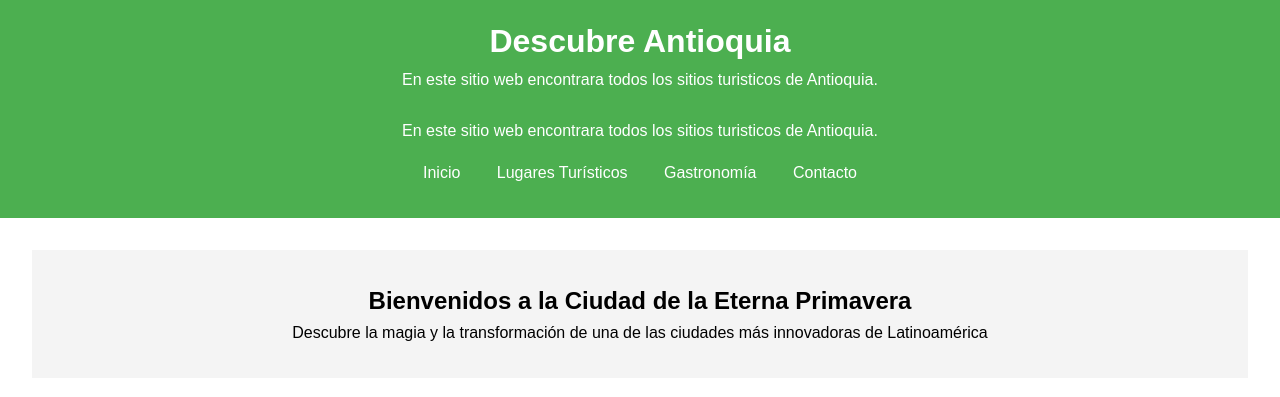
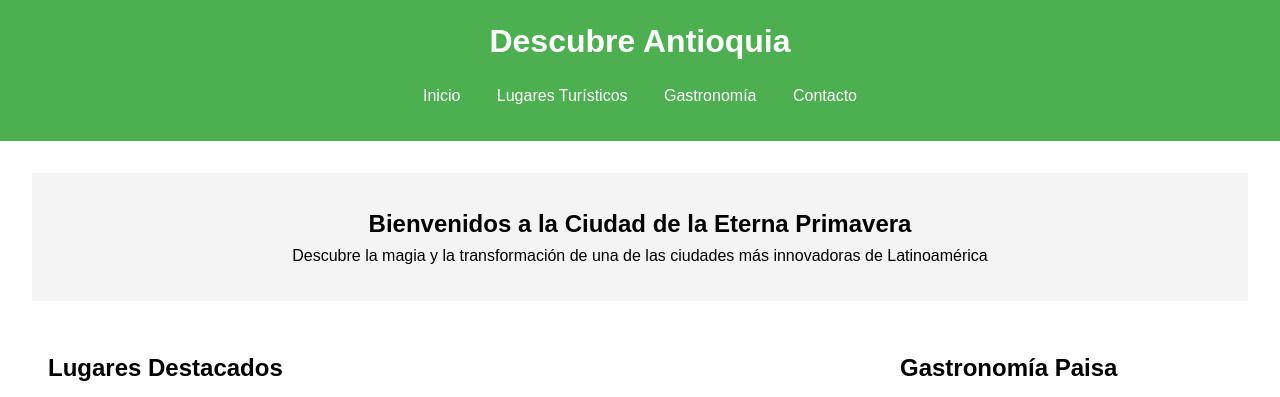
Before and after one commit to aperezn298/HTML-CSS-GitHubSENA, a plain HTML site: page 03_PaginaTurismo/index.html in a window 1280 px wide. Shown: the top 397 px of the page. Drawn offline with Linux system fonts and the light colour scheme.

Commit message:
Delete: descriptions and \n

```diff
--- a/03_PaginaTurismo/index.html
+++ b/03_PaginaTurismo/index.html
@@ -9,9 +9,6 @@
 <body>
     <header>
         <h1>Descubre Antioquia</h1>
-        <p>En este sitio web encontrara todos los sitios turisticos de Antioquia.</p>
-        <br>
-        <p>En este sitio web encontrara todos los sitios turisticos de Antioquia.</p>
         <nav>
             <ul>
                 <li><a href="#inicio">Inicio</a></li>
```
